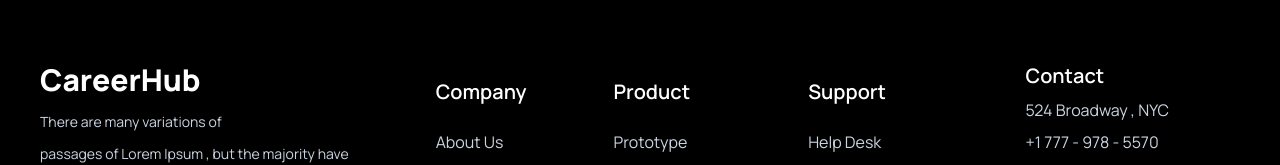
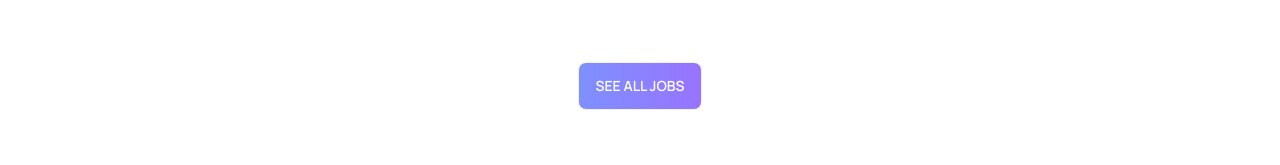
Before and after one commit to developerbadsa/career-hub-react-project, a React (Vite) app: page / in a window 1280 px wide. Shown: the part 3739-3904 px from the top of the page. Built offline with nearby package versions, Linux system fonts and the light colour scheme.

Commit message:
added see all button

```diff
--- a/src/Components/Pages/Statistics/Sections/Jobs/Job.jsx
+++ b/src/Components/Pages/Statistics/Sections/Jobs/Job.jsx
@@ -20,7 +20,7 @@ const Job = ({ job }) => {
   console.log(location);
 
   return (
-    <div className="border rounded-lg px-8 py-4 h-full">
+    <div className="border rounded-lg px-8 py-4">
       <img className="my-12"
         src={logo}
         alt={company_name}
--- a/src/Components/Pages/Statistics/Sections/Jobs/Jobs.jsx
+++ b/src/Components/Pages/Statistics/Sections/Jobs/Jobs.jsx
@@ -1,24 +1,33 @@
 import React, { useEffect, useState } from 'react';
 import Job from './Job';
+import { Link } from 'react-router-dom';
 
 const Jobs = () => {
 
-const [jobs, setJobs] = useState([])
+      const gradientBg = "bg-gradient-to-r from-[#7E90FE] to-[#9873FF]";
+
+      const [jobs, setJobs] = useState([])
 
 
-useEffect(()=>{
-      fetch('../../../../../../public/jobs.json')
-      .then(res=>res.json())
-      .then(data=>setJobs(data))
-},[])
+      useEffect(() => {
+            fetch('../../../../../../public/jobs.json')
+                  .then(res => res.json())
+                  .then(data => setJobs(data))
+      }, [])
 
-console.log(jobs)
+      console.log(jobs)
       return (
-            <div className='grid grid-cols-2 gap-8'>
-                  {
-                        jobs.map(job=><Job key={job.id} job={job}></Job>)
-                  }
+            <div >
+                  <div className='grid my-12 grid-cols-2 gap-8'>
+                        {
+                              jobs.map(job => <Job key={job.id} job={job}></Job>)
+                        }
+                  </div>
+
+                  <Link className='flex justify-center my-16'><button className={`btn text-white text-center btn-md ${gradientBg}`}>See All Jobs</button></Link>
             </div>
+
+
       );
 };
 
```
